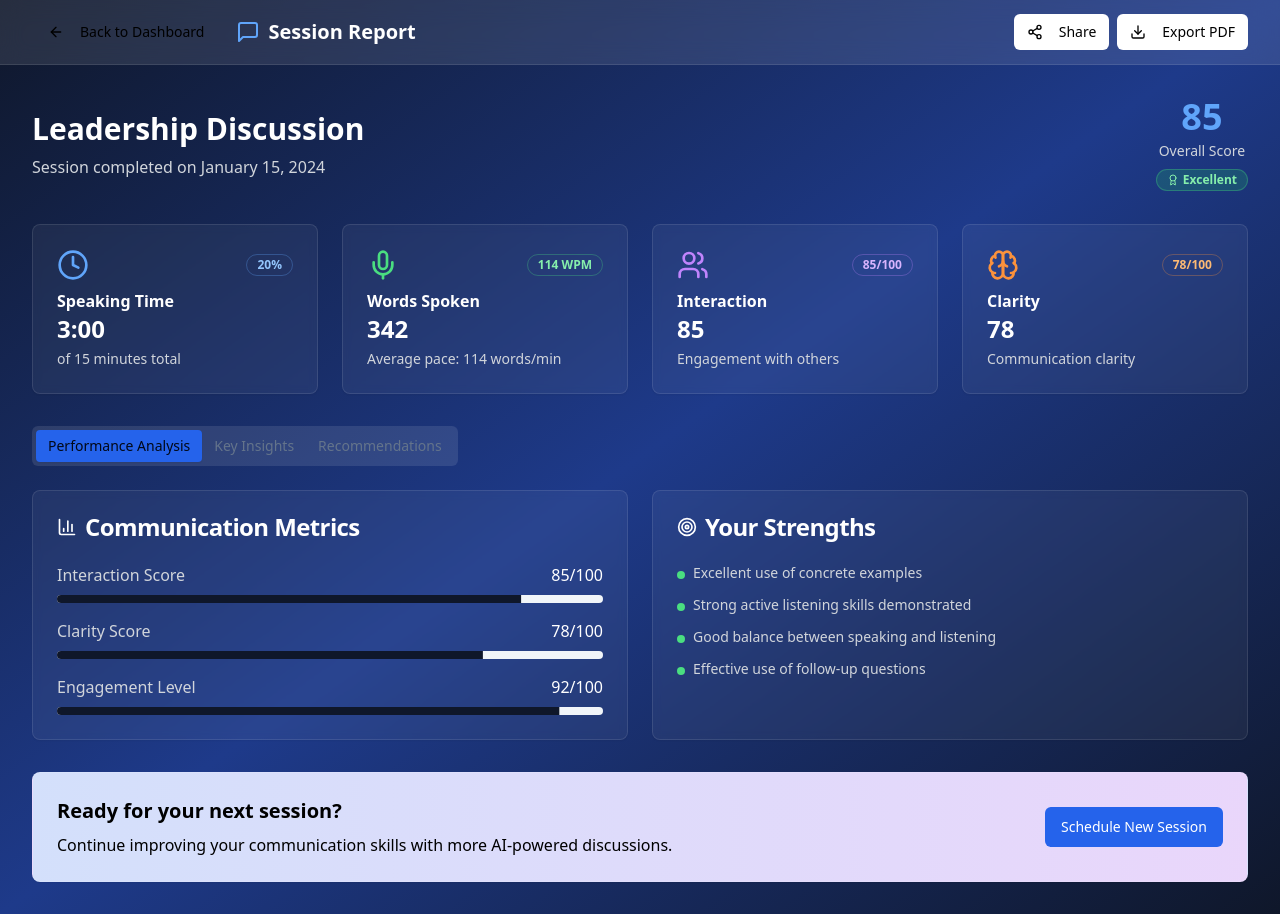
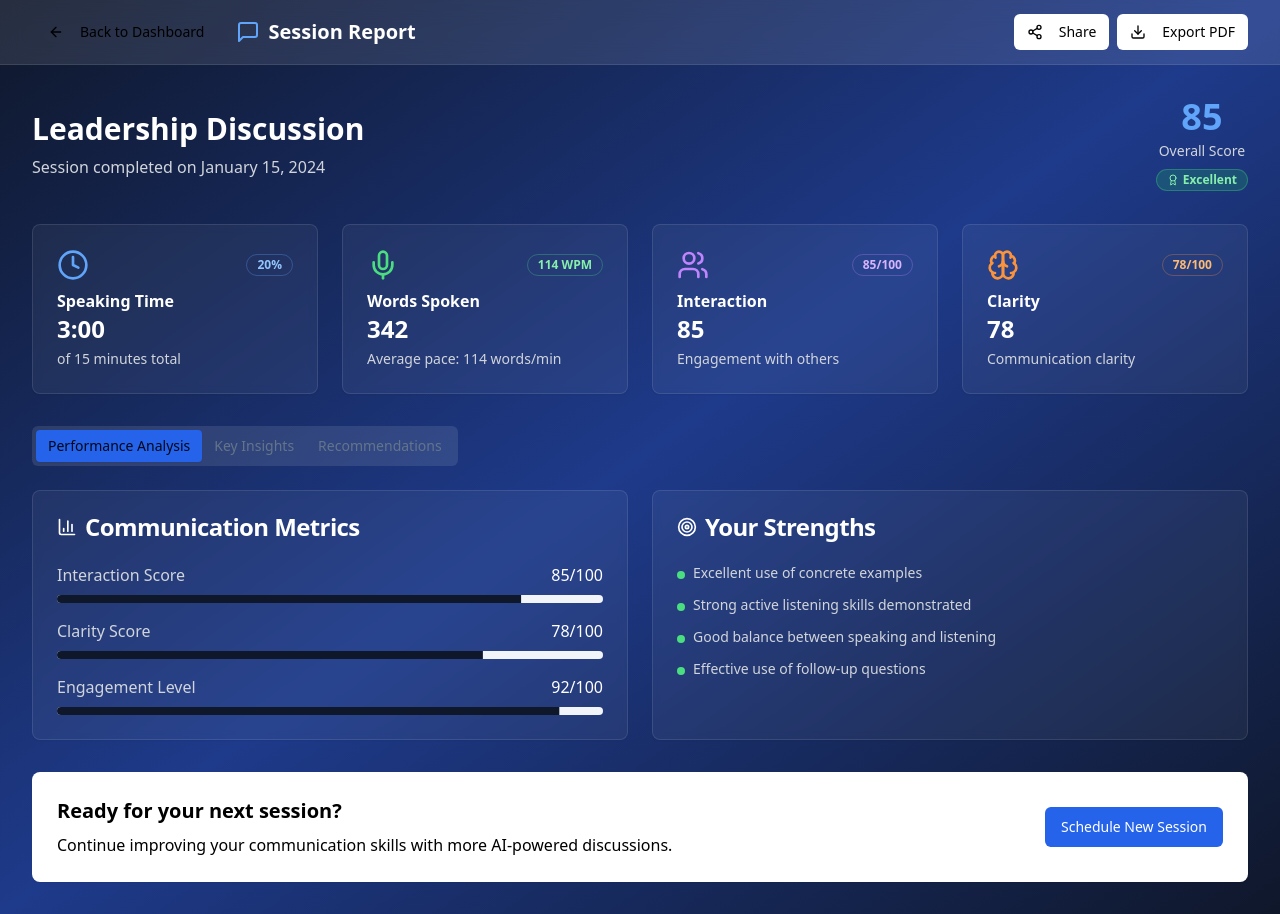
Before and after one commit to akhilbandaru326/talk-wise-circles, a React (Vite) app: page /report/1 in a window 1280 px wide. Built offline with nearby package versions, Linux system fonts and the light colour scheme.

Commit message:
Update SessionReport.tsx

```diff
--- a/src/pages/SessionReport.tsx
+++ b/src/pages/SessionReport.tsx
@@ -340,8 +340,8 @@ const SessionReport = () => {
           </TabsContent>
         </Tabs>
 
-        {/* Next Steps */}
-        <Card className="bg-gradient-to-r from-blue-600/20 to-purple-600/20 backdrop-blur-sm border-white/10 mt-8">
+        {/* Next Steps bg-gradient-to-r from-blue-600/20 to-purple-600/20 */}
+        <Card className="backdrop-blur-sm border-white/10 mt-8">
           <CardContent className="p-6">
             <div className="flex items-center justify-between">
               <div>
```
